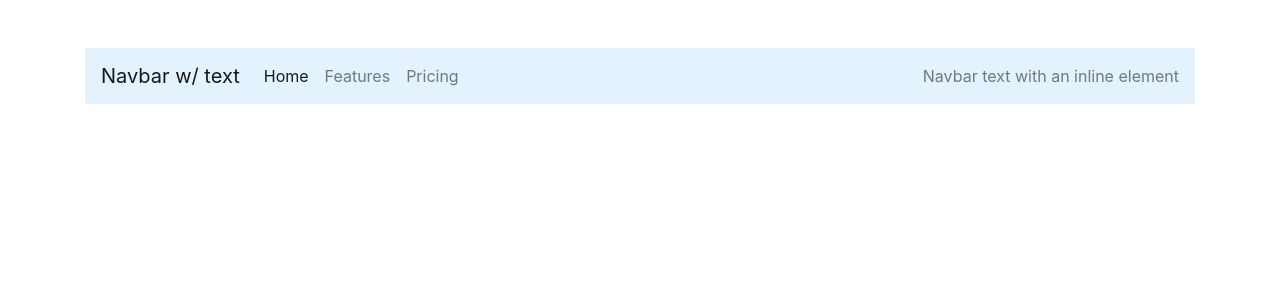
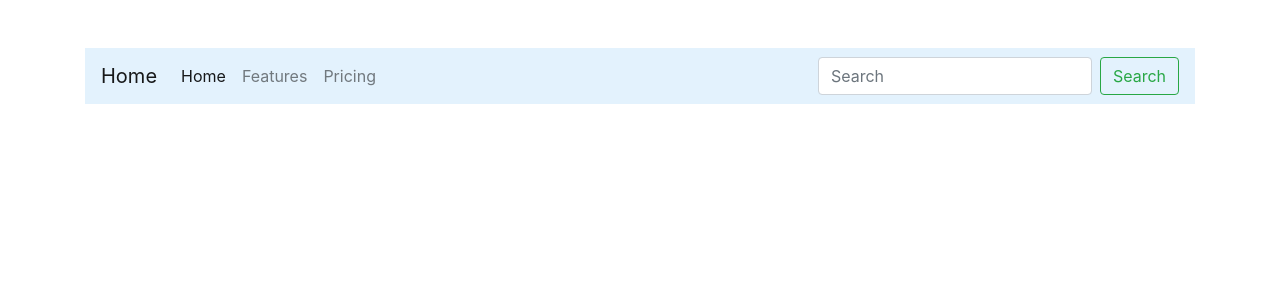
Before and after one commit to GanapathiAmbore/AddressBook, a Django app: page / in a window 1280 px wide. Shown: the top 300 px of the page. Run offline with Django 3.2, Linux system fonts and the light colour scheme; data that the repository does not hold is empty; some libraries are stand-ins or nearby versions.

Commit message:
added search,list and details

```diff
--- a/address_book/urls.py
+++ b/address_book/urls.py
@@ -20,4 +20,6 @@ from address_book_app import views
 urlpatterns = [
     path('admin/', admin.site.urls),
     path('',views.home,name='home'),
+    path('details/<int:pk>/',views.detail,name='details'),
+    path('search/',views.search,name='search')
 ]
--- a/address_book_app/views.py
+++ b/address_book_app/views.py
@@ -1,4 +1,4 @@
-from django.http import JsonResponse
+from django.http import JsonResponse, HttpResponse
 from django.shortcuts import render
 from address_book_app.models import Address
 
@@ -8,4 +8,13 @@ def home(request):
 
 def detail(request,pk):
     single_address=Address.objects.get(pk=pk)
-    return JsonResponse
+    print("single address")
+    return render(request,'details.html',{'address':single_address})
+
+def search(request):
+    if request.method=='POST':
+        query=request.POST.get('name')
+        results=Address.objects.filter(name__icontains=query)
+        return render(request,'search_results.html',{'address':results})
+    else:
+        return HttpResponse
--- a/template/base.html
+++ b/template/base.html
@@ -6,19 +6,57 @@
     <meta name="viewport" content="width=device-width, initial-scale=1, shrink-to-fit=no">
 
     <!-- Bootstrap CSS -->
-    <link rel="stylesheet" href="https://maxcdn.bootstrapcdn.com/bootstrap/4.0.0/css/bootstrap.min.css" integrity="sha384-Gn5384xqQ1aoWXA+058RXPxPg6fy4IWvTNh0E263XmFcJlSAwiGgFAW/dAiS6JXm" crossorigin="anonymous">
-    <link rel="stylesheet" href="https://stackpath.bootstrapcdn.com/font-awesome/4.7.0/css/font-awesome.min.css" integrity="sha384-wvfXpqpZZVQGK6TAh5PVlGOfQNHSoD2xbE+QkPxCAFlNEevoEH3Sl0sibVcOQVnN" crossorigin="anonymous">
+    <link rel="stylesheet" href="https://maxcdn.bootstrapcdn.com/bootstrap/4.0.0/css/bootstrap.min.css"
+          integrity="sha384-Gn5384xqQ1aoWXA+058RXPxPg6fy4IWvTNh0E263XmFcJlSAwiGgFAW/dAiS6JXm" crossorigin="anonymous">
+    <link rel="stylesheet" href="https://stackpath.bootstrapcdn.com/font-awesome/4.7.0/css/font-awesome.min.css"
+          integrity="sha384-wvfXpqpZZVQGK6TAh5PVlGOfQNHSoD2xbE+QkPxCAFlNEevoEH3Sl0sibVcOQVnN" crossorigin="anonymous">
+
+
     <title>Home</title>
 </head>
 <body>
-
+<div class="container">
+    <br>
+    <br>
+    <nav class="navbar navbar-expand-lg navbar-light" style="background-color: #e3f2fd;">
+        <a class="navbar-brand" href="{% url 'home' %}">Home</a>
+        <button class="navbar-toggler" type="button" data-toggle="collapse" data-target="#navbarText"
+                aria-controls="navbarText" aria-expanded="false" aria-label="Toggle navigation">
+            <span class="navbar-toggler-icon"></span>
+        </button>
+        <div class="collapse navbar-collapse" id="navbarText">
+            <ul class="navbar-nav mr-auto">
+                <li class="nav-item active">
+                    <a class="nav-link" href="#">Home <span class="sr-only">(current)</span></a>
+                </li>
+                <li class="nav-item">
+                    <a class="nav-link" href="#">Features</a>
+                </li>
+                <li class="nav-item ">
+                    <a class="nav-link" href="#">Pricing</a>
+                </li>
+            </ul>
+            <form class="form-inline my-2 my-lg-0" method="post" action="{% url 'search'%}">
+                {% csrf_token %}
+                <input class="form-control mr-sm-2" type="search" placeholder="Search" aria-label="Search" name="name">
+                <button class="btn btn-outline-success my-2 my-sm-0" type="submit">Search</button>
+            </form>
+        </div>
+    </nav>
+</div>
 {% block content %}
 
 {% endblock %}
 <!-- Optional JavaScript -->
 <!-- jQuery first, then Popper.js, then Bootstrap JS -->
-    <script src="https://code.jquery.com/jquery-3.2.1.slim.min.js" integrity="sha384-KJ3o2DKtIkvYIK3UENzmM7KCkRr/rE9/Qpg6aAZGJwFDMVNA/GpGFF93hXpG5KkN" crossorigin="anonymous"></script>
-    <script src="https://cdnjs.cloudflare.com/ajax/libs/popper.js/1.12.9/umd/popper.min.js" integrity="sha384-ApNbgh9B+Y1QKtv3Rn7W3mgPxhU9K/ScQsAP7hUibX39j7fakFPskvXusvfa0b4Q" crossorigin="anonymous"></script>
-    <script src="https://maxcdn.bootstrapcdn.com/bootstrap/4.0.0/js/bootstrap.min.js" integrity="sha384-JZR6Spejh4U02d8jOt6vLEHfe/JQGiRRSQQxSfFWpi1MquVdAyjUar5+76PVCmYl" crossorigin="anonymous"></script>
+<script src="https://code.jquery.com/jquery-3.2.1.slim.min.js"
+        integrity="sha384-KJ3o2DKtIkvYIK3UENzmM7KCkRr/rE9/Qpg6aAZGJwFDMVNA/GpGFF93hXpG5KkN"
+        crossorigin="anonymous"></script>
+<script src="https://cdnjs.cloudflare.com/ajax/libs/popper.js/1.12.9/umd/popper.min.js"
+        integrity="sha384-ApNbgh9B+Y1QKtv3Rn7W3mgPxhU9K/ScQsAP7hUibX39j7fakFPskvXusvfa0b4Q"
+        crossorigin="anonymous"></script>
+<script src="https://maxcdn.bootstrapcdn.com/bootstrap/4.0.0/js/bootstrap.min.js"
+        integrity="sha384-JZR6Spejh4U02d8jOt6vLEHfe/JQGiRRSQQxSfFWpi1MquVdAyjUar5+76PVCmYl"
+        crossorigin="anonymous"></script>
 </body>
 </html>
--- a/template/home.html
+++ b/template/home.html
@@ -1,33 +1,8 @@
 {% extends 'base.html' %}
 {% block content %}
-
 <div class="container">
     <br>
     <br>
-    <nav class="navbar navbar-expand-lg navbar-light" style="background-color: #e3f2fd;">
-  <a class="navbar-brand" href="#">Navbar w/ text</a>
-  <button class="navbar-toggler" type="button" data-toggle="collapse" data-target="#navbarText" aria-controls="navbarText" aria-expanded="false" aria-label="Toggle navigation">
-    <span class="navbar-toggler-icon"></span>
-  </button>
-  <div class="collapse navbar-collapse" id="navbarText">
-    <ul class="navbar-nav mr-auto">
-      <li class="nav-item active">
-        <a class="nav-link" href="#">Home <span class="sr-only">(current)</span></a>
-      </li>
-      <li class="nav-item">
-        <a class="nav-link" href="#">Features</a>
-      </li>
-      <li class="nav-item">
-        <a class="nav-link" href="#">Pricing</a>
-      </li>
-    </ul>
-    <span class="navbar-text">
-      Navbar text with an inline element
-    </span>
-  </div>
-</nav>
-<br>
-<br>
     <div class="row">
         {% for add in address %}
         <div class="col-sm-4">
@@ -36,14 +11,8 @@
                      src="https://upload.wikimedia.org/wikipedia/commons/f/f9/Phoenicopterus_ruber_in_S%C3%A3o_Paulo_Zoo.jpg"
                      alt="Card image cap">
                 <div class="card-body">
-                    <h5 class="card-title">{{add.name}}</h5>
+                    <a href="details/{{add.pk}}"><h5 class="card-title">{{add.name}}</h5></a>
                 </div>
-                <ul class="list-group list-group-flush">
-                    <li class="list-group-item"><strong>Phone:</strong><br>{{add.phone}}</li>
-                    <li class="list-group-item"><strong>Email:</strong><br>{{add.email}}</li>
-                    <li class="list-group-item"><strong>Website:</strong><br>{{add.website}}</li>
-                    <li class="list-group-item"><strong>Address:</strong><br>{{add.address}}</li>
-                </ul>
             </div>
             <br>
             <br>
```
Lines whose indentation alone changed are shown as unchanged.
